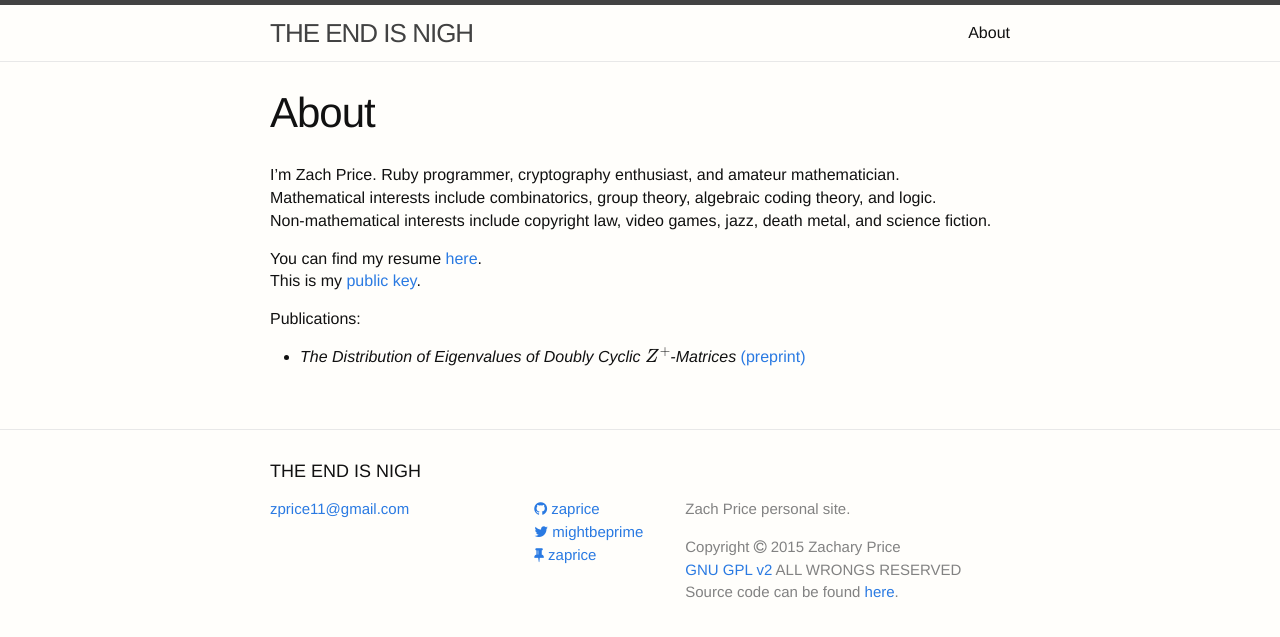
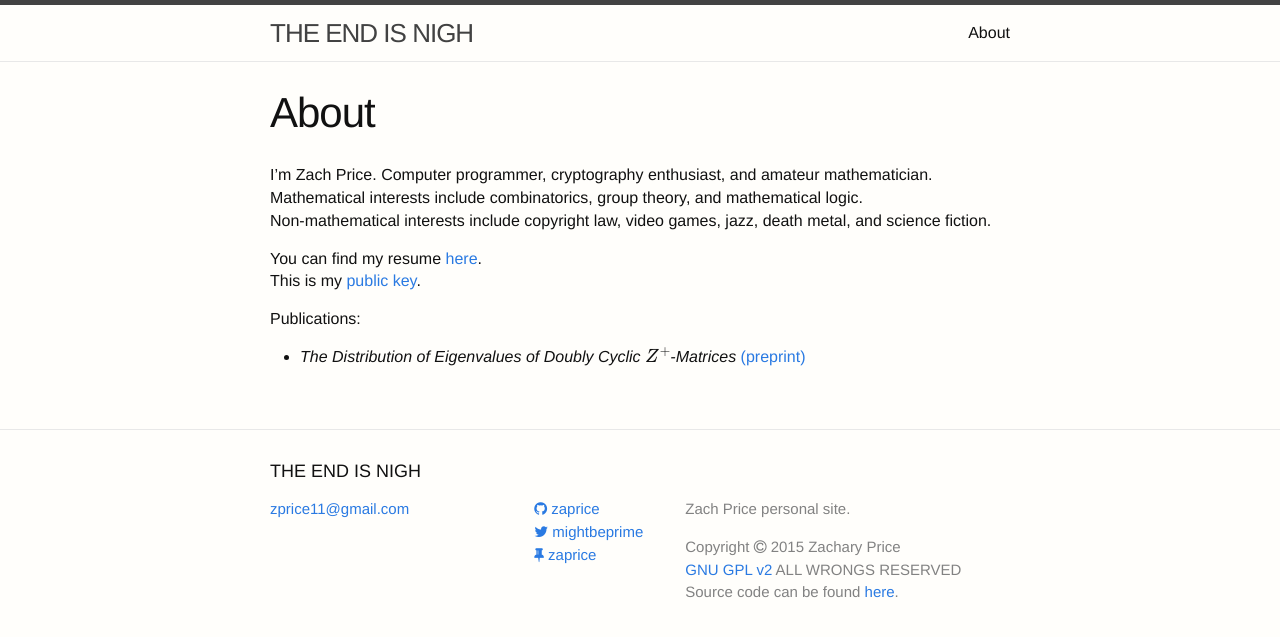
Before and after one commit to zaprice/cryptocalyp.se, a Jekyll site: the page built from about.markdown, in a window 1280 px wide. Shown: the top 637 px of the page. Built offline with Jekyll 4.4.1, drawn with Linux system fonts in a browser that asks for light colours; nearby versions of some CDN libraries; formulas are drawn with MathJax 3.

```diff
--- a/_config.yml
+++ b/_config.yml
@@ -18,6 +18,10 @@ github_username:  zaprice
 pinboard_username: zaprice
 timezone: US/Eastern
 
+resume: "/assets/Price Resume-2015.pdf"
+public_key: "/assets/zprice11_public_key.txt"
+JPS: "/assets/JPS1.pdf"
+
 # Build settings
 markdown: kramdown
 highlighter: rouge
--- a/about.markdown
+++ b/about.markdown
@@ -4,13 +4,13 @@ title: About
 permalink: /about/
 ---
 
-I'm Zach Price. Ruby programmer, cryptography enthusiast, and amateur mathematician.
-Mathematical interests include combinatorics, group theory, algebraic coding theory, and logic.
+I'm Zach Price. Computer programmer, cryptography enthusiast, and amateur mathematician.
+Mathematical interests include combinatorics, group theory, and mathematical logic.
 Non-mathematical interests include copyright law, video games, jazz, death metal, and science fiction.
 
-You can find my resume [here]({{site.url}}/assets/Price Resume-2015.pdf).
-This is my [public key]({{site.url}}/assets/zprice11_public_key.txt).
+You can find my resume [here]({{ site.resume | prepend: site.baseurl }}).
+This is my [public key]({{ site.public_key | prepend: site.baseurl }}).
 
 Publications:
 
-* _The Distribution of Eigenvalues of Doubly Cyclic $$Z^+$$-Matrices_ [(preprint)]({{site.url}}/assets/JPS1.pdf)
+* _The Distribution of Eigenvalues of Doubly Cyclic $$Z^+$$-Matrices_ [(preprint)]({{ site.JPS | prepend: site.baseurl}})
```
